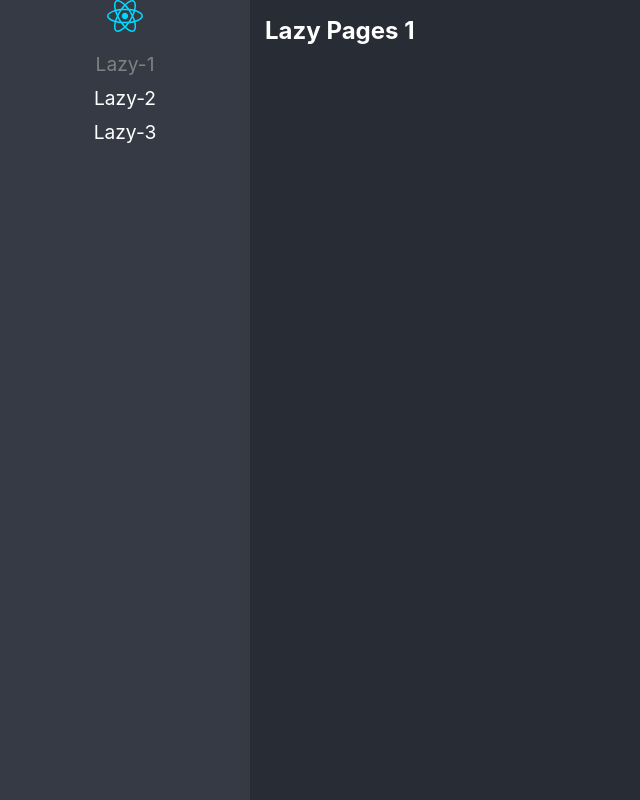
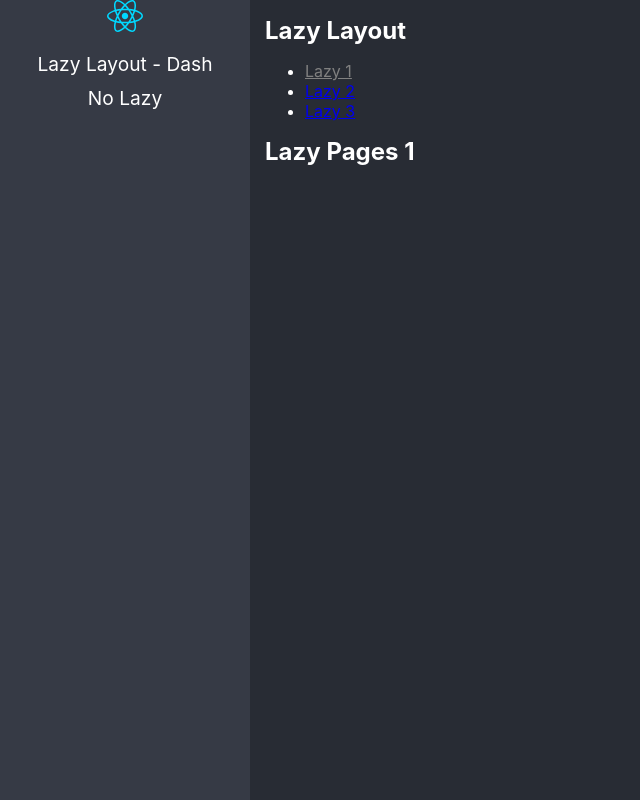
Before and after one commit to SkyscrapersTM/course-react-pro, a React (Vite) app: page /lazyload/lazy1 in a window 1280 px wide. Before the commit this address led to /lazy1. Shown: the whole page, without its empty margins (0-640 px from the left). Built offline with nearby package versions, Linux system fonts and the light colour scheme.

Commit message:
Rutas anidadas listas

```diff
--- /dev/null
+++ b/src/01-lazyload/layout/LazyLayout.tsx
@@ -0,0 +1,47 @@
+import { NavLink, Navigate, Route, Routes } from "react-router-dom";
+import { LazyPages1, LazyPages2, LazyPages3 } from "../pages";
+
+function LazyLayout() {
+  return (
+    <div>
+      <h1>Lazy Layout</h1>
+      <ul>
+        <li>
+          <NavLink
+            to={"lazy1"}
+            className={({ isActive }) => (isActive ? "nav-active" : "")}
+          >
+            Lazy 1
+          </NavLink>
+        </li>
+        <li>
+          <NavLink
+            to={"lazy2"}
+            className={({ isActive }) => (isActive ? "nav-active" : "")}
+          >
+            Lazy 2
+          </NavLink>
+        </li>
+        <li>
+          <NavLink
+            to={"lazy3"}
+            className={({ isActive }) => (isActive ? "nav-active" : "")}
+          >
+            Lazy 3
+          </NavLink>
+        </li>
+      </ul>
+      {/*Rutas Hijas iran aquí*/}
+      <Routes>
+        <Route path="lazy1" element={<LazyPages1 />} />
+        <Route path="lazy2" element={<LazyPages2 />} />
+        <Route path="lazy3" element={<LazyPages3 />} />
+
+        {/* <Route path="/*" element={<div>Not found</div>} /> */}
+        <Route path="*" element={<Navigate to="lazy1" replace />} />
+      </Routes>
+    </div>
+  );
+}
+
+export default LazyLayout;
--- /dev/null
+++ b/src/01-lazyload/pages/noLazy.tsx
@@ -0,0 +1,9 @@
+function noLazy() {
+  return (
+    <div>
+      <h1>No Lazyload component</h1>
+    </div>
+  );
+}
+
+export default noLazy;
--- a/src/routes/routes.ts
+++ b/src/routes/routes.ts
@@ -1,4 +1,5 @@
 import { LazyExoticComponent, lazy } from "react";
+import noLazy from "../01-lazyload/pages/noLazy";
 
 type JSXComponent = () => JSX.Element;
 
@@ -9,42 +10,24 @@ interface IRoute {
   name: string;
 }
 
-const lazy1 = lazy(
+const LazyLayout = lazy(
   () =>
     import(
-      /* webpackChunkName: "LazyPages1" */ "../01-lazyload/pages/LazyPages1"
-    )
-);
-const lazy2 = lazy(
-  () =>
-    import(
-      /* webpackChunkName: "LazyPages2" */ "../01-lazyload/pages/LazyPages2"
-    )
-);
-const lazy3 = lazy(
-  () =>
-    import(
-      /* webpackChunkName: "LazyPages3" */ "../01-lazyload/pages/LazyPages3"
+      /* webpackChunkName: "LazyPages1" */ "../01-lazyload/layout/LazyLayout"
     )
 );
 
 export const routes: IRoute[] = [
   {
-    to: "/lazy1",
-    path: "lazy1",
-    Component: lazy1,
-    name: "Lazy-1",
+    path: "/lazyload/*",
+    to: "/lazyload/",
+    Component: LazyLayout,
+    name: "Lazy Layout - Dash",
   },
   {
-    to: "/lazy2",
-    path: "lazy2",
-    Component: lazy2,
-    name: "Lazy-2",
-  },
-  {
-    to: "/lazy3",
-    path: "lazy3",
-    Component: lazy3,
-    name: "Lazy-3",
+    to: "/no-lazy",
+    path: "no-lazy",
+    Component: noLazy,
+    name: "No Lazy",
   },
 ];
```
